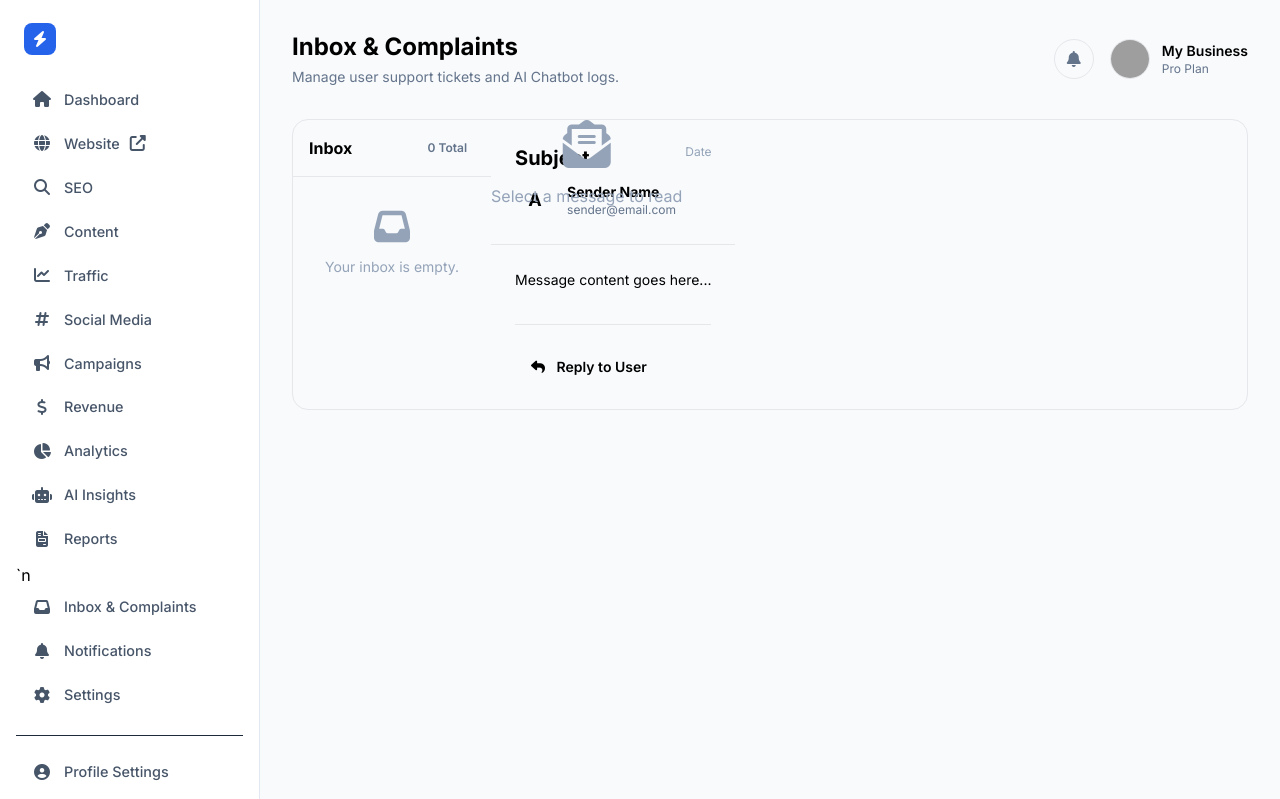
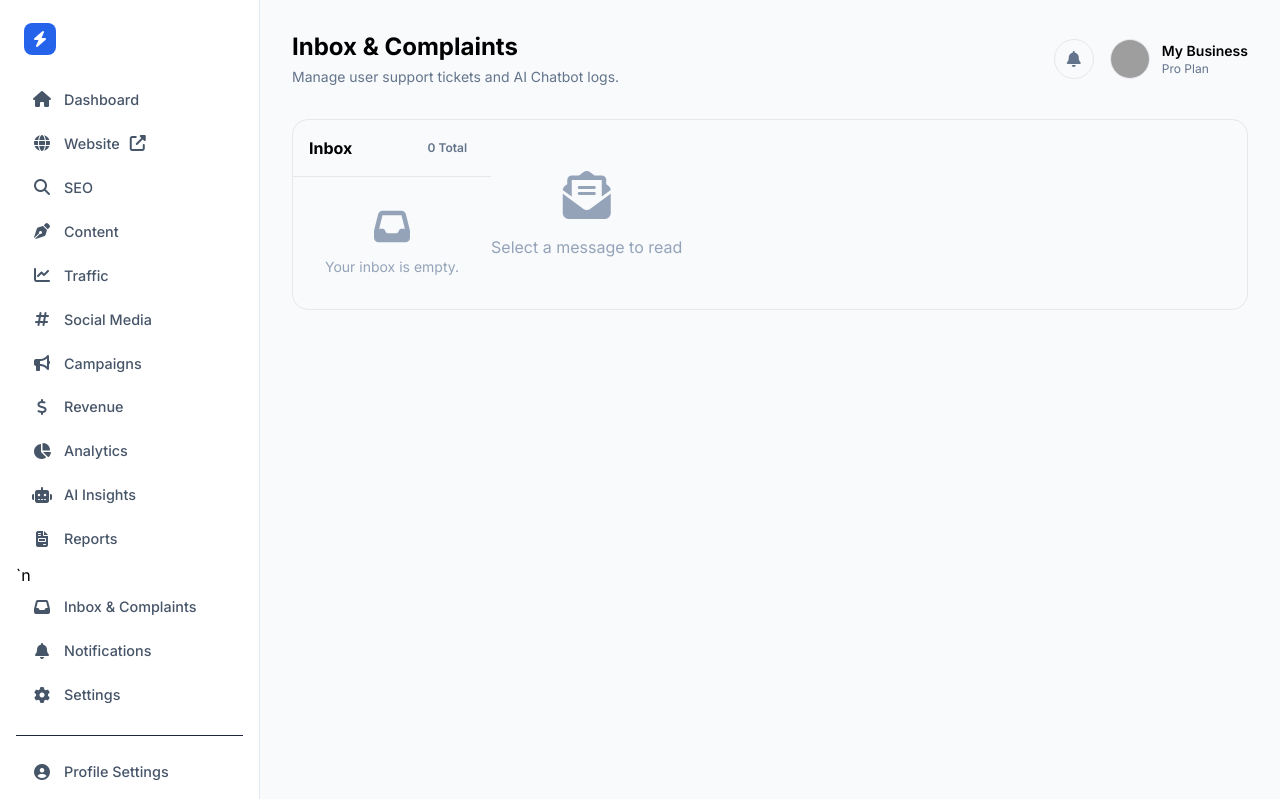
Before and after one commit to Alihussain121472/News-Agent, a Python web app: template analytics_revenue_portal/templates/messages.html in a window 1280 px wide. Shown: the part 25-824 px from the top of the page. Run offline with Jinja, Linux system fonts and the light colour scheme; the template is opened without the code that fills it, so the values that code supplies are empty; grey boxes are pictures that could not be loaded.

Commit message:
fix: resolve CSS overlap and layout bugs on admin inbox page

```diff
--- a/analytics_revenue_portal/templates/messages.html
+++ b/analytics_revenue_portal/templates/messages.html
@@ -41,14 +41,15 @@
     </div>
 
     <!-- Right Column: Message View -->
-    <div class="w-2/3 bg-white flex flex-col h-full relative" id="message-view">
+    <div class="w-2/3 bg-white flex flex-col h-full relative" id="message-view-container">
         <!-- Empty State -->
-        <div id="empty-state" class="absolute inset-0 flex flex-col items-center justify-center text-slate-400 bg-slate-50 z-10">
+        <div id="empty-state" class="flex-1 flex flex-col items-center justify-center text-slate-400 bg-slate-50">
             <i class="fas fa-envelope-open-text text-5xl mb-4 opacity-20"></i>
             <p>Select a message to read</p>
         </div>
 
         <!-- Active View -->
+        <div id="active-view" class="hidden flex-col h-full">
         <div class="p-6 border-b border-slate-100 flex justify-between items-start">
             <div>
                 <h2 id="view-subject" class="text-xl font-bold text-slate-900 mb-2">Subject</h2>
@@ -76,11 +77,13 @@
         </div>
     </div>
 </div>
+</div>
 
 <script>
 function openMessage(id, name, email, subject, date, element) {
     // Hide empty state
     document.getElementById('empty-state').style.display = 'none';
+    document.getElementById('active-view').style.display = 'flex';
 
     // Populate data
     document.getElementById('view-subject').textContent = subject;
```
